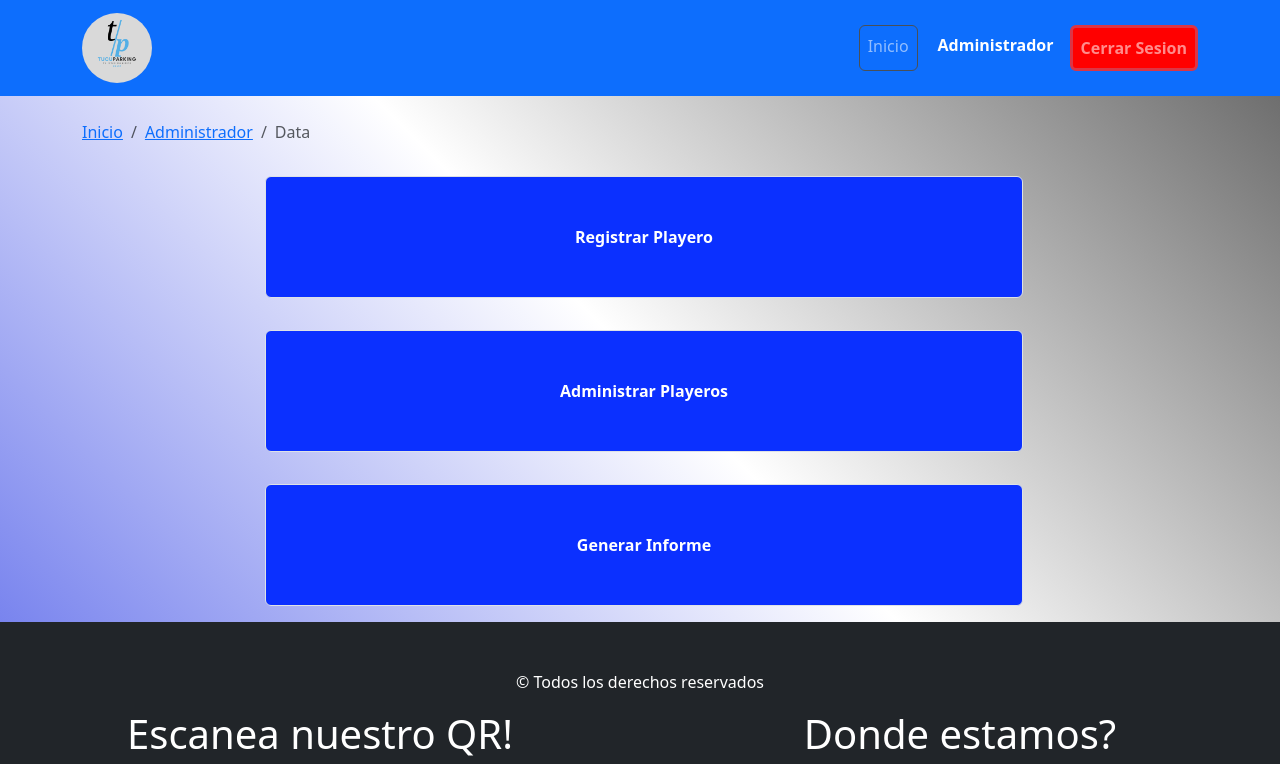
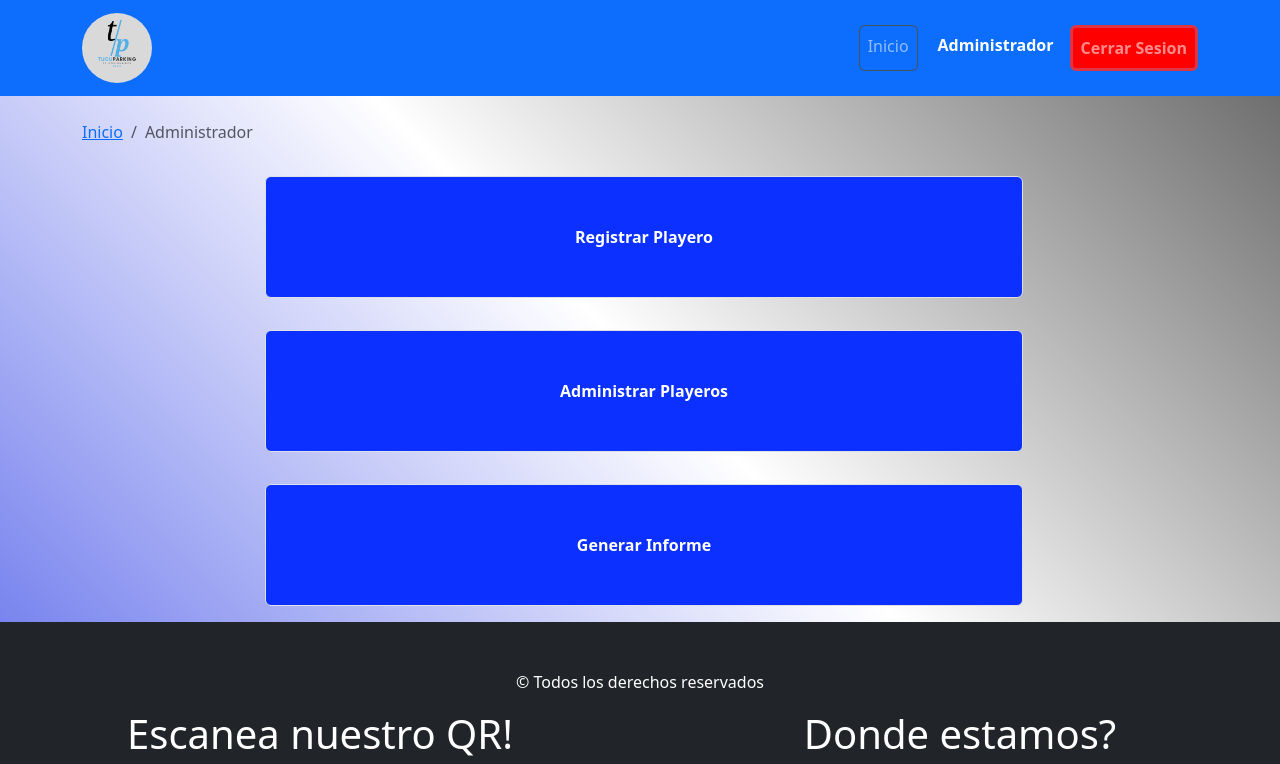
Before and after one commit to MauricioSor/TucuParking, a React (Vite) app: page /Administrador in a window 1280 px wide. Shown: the top 764 px of the page. Built offline with nearby package versions, Linux system fonts and the light colour scheme; sample sign-in values are in the browser's storage; grey boxes are pictures that could not be loaded.

Commit message:
Agregado breadcrumb

```diff
--- a/src/views/AdminInforme.jsx
+++ b/src/views/AdminInforme.jsx
@@ -1,8 +1,19 @@
 import React from 'react';
-import { Container, Table, Form, Row, InputGroup } from 'react-bootstrap';
+import { Container, Table, Form, Row, InputGroup, Breadcrumb } from 'react-bootstrap';
+import { useNavigate } from 'react-router-dom';
 
 const AdminInforme = () => {
+    const navegar=useNavigate();
     return (
+        <>
+        <Container>
+                <Breadcrumb>
+                    <Breadcrumb.Item onClick={()=>{navegar("/")}}>Inicio</Breadcrumb.Item>
+                    <Breadcrumb.Item onClick={()=>{navegar("/Administrador")}}>Administrador</Breadcrumb.Item>
+                    <Breadcrumb.Item onClick={()=>{navegar("/Administrador/GenerarInformes")}}>Generar Informes</Breadcrumb.Item>
+                    <Breadcrumb.Item active>Informe de Reservas</Breadcrumb.Item>
+                </Breadcrumb>
+            </Container>
         <Container className='d-flex flex-column'>
             <Container className='text-center'>
                 <Form>
@@ -72,6 +83,7 @@ const AdminInforme = () => {
                 </tbody>
             </Table>
         </Container>
+        </>
     );
 };
 
--- a/src/views/AdminInformes.jsx
+++ b/src/views/AdminInformes.jsx
@@ -1,15 +1,16 @@
 import React from 'react';
-import { Container, Row } from 'react-bootstrap';
-import { NavLink } from 'react-router-dom';
+import { Breadcrumb, Container, Row } from 'react-bootstrap';
+import { NavLink, useNavigate } from 'react-router-dom';
 
 const AdminInformes = () => {
+    const navegar=useNavigate();
     return (
         <>
             <Container>
                 <Breadcrumb>
-                    <Breadcrumb.Item href="/">Inicio</Breadcrumb.Item>
-                    <Breadcrumb.Item href="https://getbootstrap.com/docs/4.0/components/breadcrumb/">Administrador</Breadcrumb.Item>
-                    <Breadcrumb.Item active>Data</Breadcrumb.Item>
+                    <Breadcrumb.Item onClick={()=>{navegar("/")}}>Inicio</Breadcrumb.Item>
+                    <Breadcrumb.Item onClick={()=>{navegar("/Administrador")}}>Administrador</Breadcrumb.Item>
+                    <Breadcrumb.Item active>Generar Informes</Breadcrumb.Item>
                 </Breadcrumb>
             </Container>
             <Container className='d-flex justify-content-center align-items-center flex-column'>
--- a/src/views/Administrador.jsx
+++ b/src/views/Administrador.jsx
@@ -1,19 +1,18 @@
 import React, { useState } from 'react';
 import { Button, Container, Row, Modal, Col, Form, Breadcrumb } from 'react-bootstrap';
-import { NavLink } from 'react-router-dom';
+import { NavLink, useNavigate } from 'react-router-dom';
 
 const Administrador = () => {
     const [show, setShow] = useState(false);
-
+    const navegar=useNavigate();
     const handleClose = () => setShow(false);
     const handleShow = () => setShow(true);
     return (
         <>
             <Container>
                 <Breadcrumb>
-                    <Breadcrumb.Item href="/">Inicio</Breadcrumb.Item>
-                    <Breadcrumb.Item href="https://getbootstrap.com/docs/4.0/components/breadcrumb/">Administrador</Breadcrumb.Item>
-                    <Breadcrumb.Item active>Data</Breadcrumb.Item>
+                    <Breadcrumb.Item onClick={()=>{navegar("/")}}>Inicio</Breadcrumb.Item>
+                    <Breadcrumb.Item  active>Administrador</Breadcrumb.Item>
                 </Breadcrumb>
             </Container>
             <Container className='d-flex justify-content-center align-items-center flex-column'>
--- a/src/views/Playero.jsx
+++ b/src/views/Playero.jsx
@@ -1,5 +1,5 @@
 import React, { useState } from 'react';
-import { Button, Col, Container, Form, InputGroup, Modal, Row } from 'react-bootstrap';
+import { Breadcrumb, Button, Col, Container, Form, InputGroup, Modal, Row } from 'react-bootstrap';
 import { NavLink } from 'react-router-dom';
 
 
@@ -10,6 +10,13 @@ const Playero = () => {
     const handleShow = () => setShow(true);
     return (
         <>
+        <Container>
+                <Breadcrumb>
+                    <Breadcrumb.Item href="/">Inicio</Breadcrumb.Item>
+                    <Breadcrumb.Item href="https://getbootstrap.com/docs/4.0/components/breadcrumb/">Administrador</Breadcrumb.Item>
+                    <Breadcrumb.Item active>Data</Breadcrumb.Item>
+                </Breadcrumb>
+            </Container>
             <div>
                 <Container className='d-flex justify-content-center align-items-center flex-column'>
                     <Row>
```
